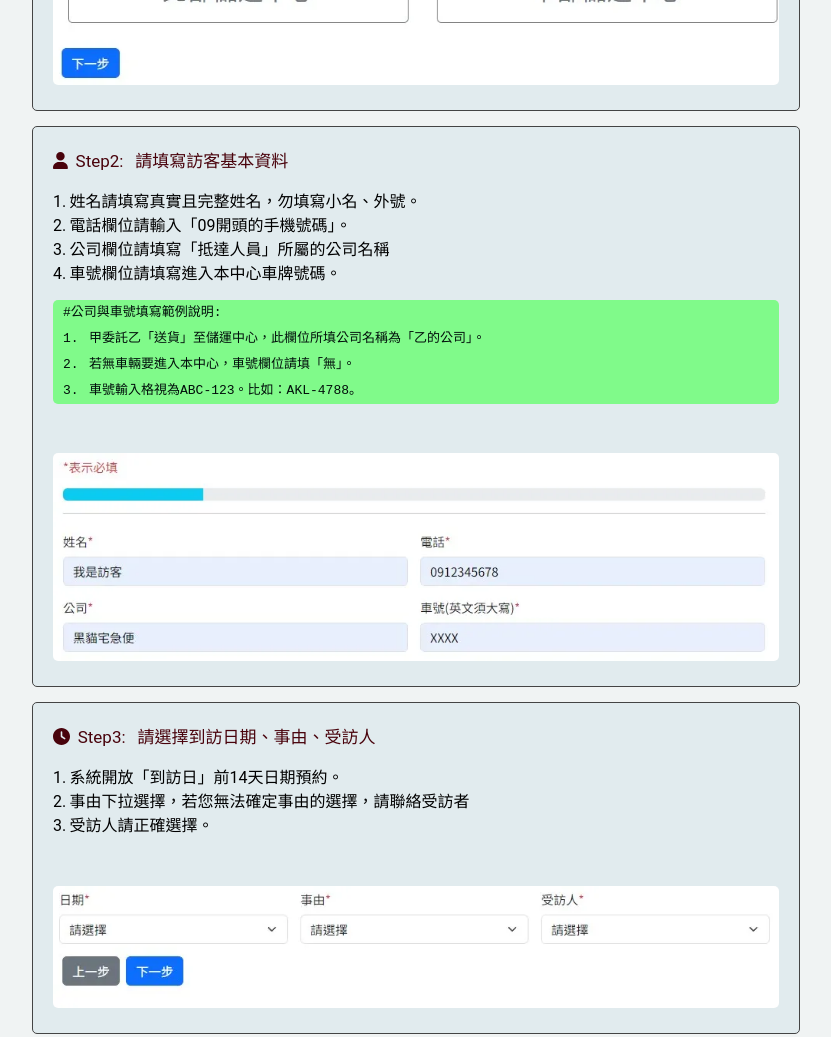
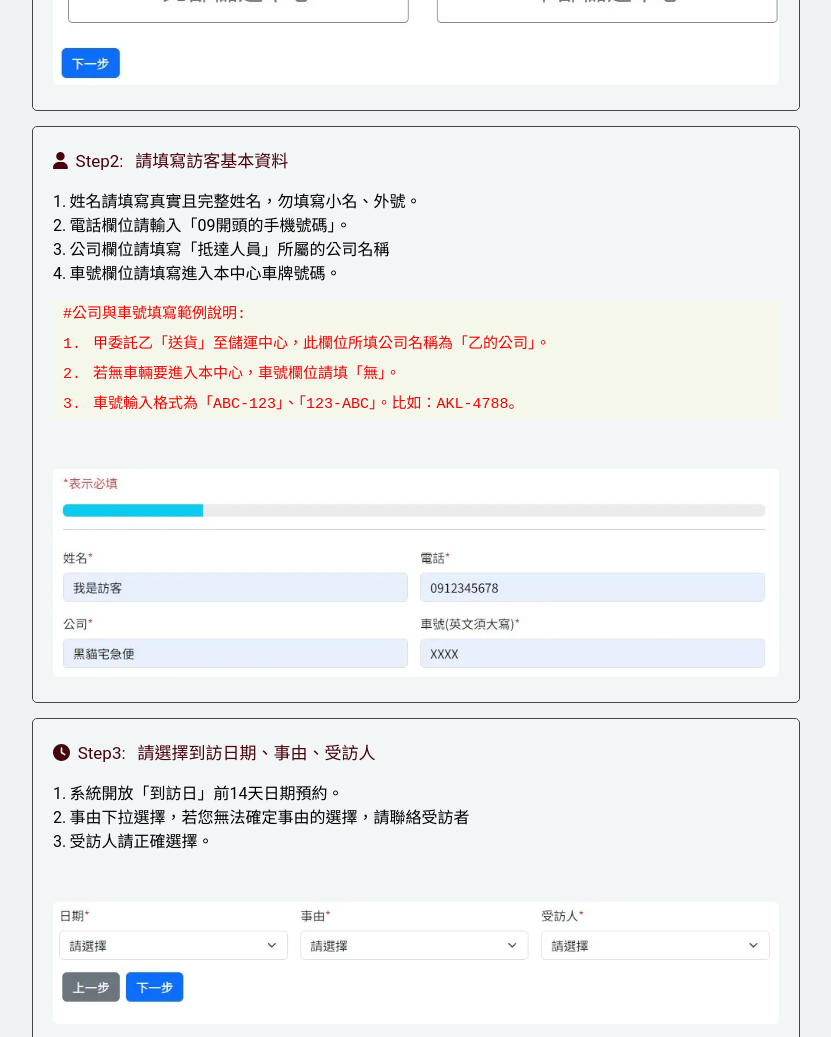
Before and after one commit to chanyacheng/sop.github.io, a plain HTML site: page site/index.html in a window 1280 px wide. Shown: the part 780-1817 px from the top of the page, without its empty margins (224-1055 px from the left). Drawn offline with Linux system fonts and the light colour scheme.

Commit message:
Modify background color

```diff
--- a/site/index.html
+++ b/site/index.html
@@ -45,7 +45,7 @@
                     2.&thinsp;電話欄位請輸入「09開頭的手機號碼」。<br>
                     3.&thinsp;公司欄位請填寫「抵達人員」所屬的公司名稱 <br>
                     4.&thinsp;車號欄位請填寫進入本中心車牌號碼。</p>
-                <code>#公司與車號填寫範例說明: <br>1.&thinsp; 甲委託乙「送貨」至儲運中心，此欄位所填公司名稱為「乙的公司」。 <br>2.&thinsp; 若無車輛要進入本中心，車號欄位請填「無」。<br>3.&thinsp; 車號輸入格視為ABC-123。比如：AKL-4788。</code>
+                <code>#公司與車號填寫範例說明: <br>1.&thinsp; 甲委託乙「送貨」至儲運中心，此欄位所填公司名稱為「乙的公司」。 <br>2.&thinsp; 若無車輛要進入本中心，車號欄位請填「無」。<br>3.&thinsp; 車號輸入格式為「ABC-123」、「123-ABC」。比如：AKL-4788。</code>
 
                 <table cellpadding="0" cellspacing="0" style="width: 100%;height: auto; ">
                     <tbody>
--- a/site/style.css
+++ b/site/style.css
@@ -38,7 +38,7 @@
     padding: 20px;
     border: 1px solid #444;
     border-radius: 5px;
-    background-color:  #e1ebee;
+    background-color:  #f3f6f7;
     display: flex;
     align-items: center;
     color: #000;
@@ -90,10 +90,10 @@
     word-break: normal;
     word-wrap: normal;
     line-height: 2.0;
-    background-color: rgb(128, 250, 138);
+    background-color: rgb(244, 247, 234);
     /* box-shadow: 2px 2px 2px gray ; */
-    color: #010f0b;
-    /* font-size: 15px; */
+    color: #ee0606;
+    font-size: 15px;
     border-radius: 5px;
 
   }
```
